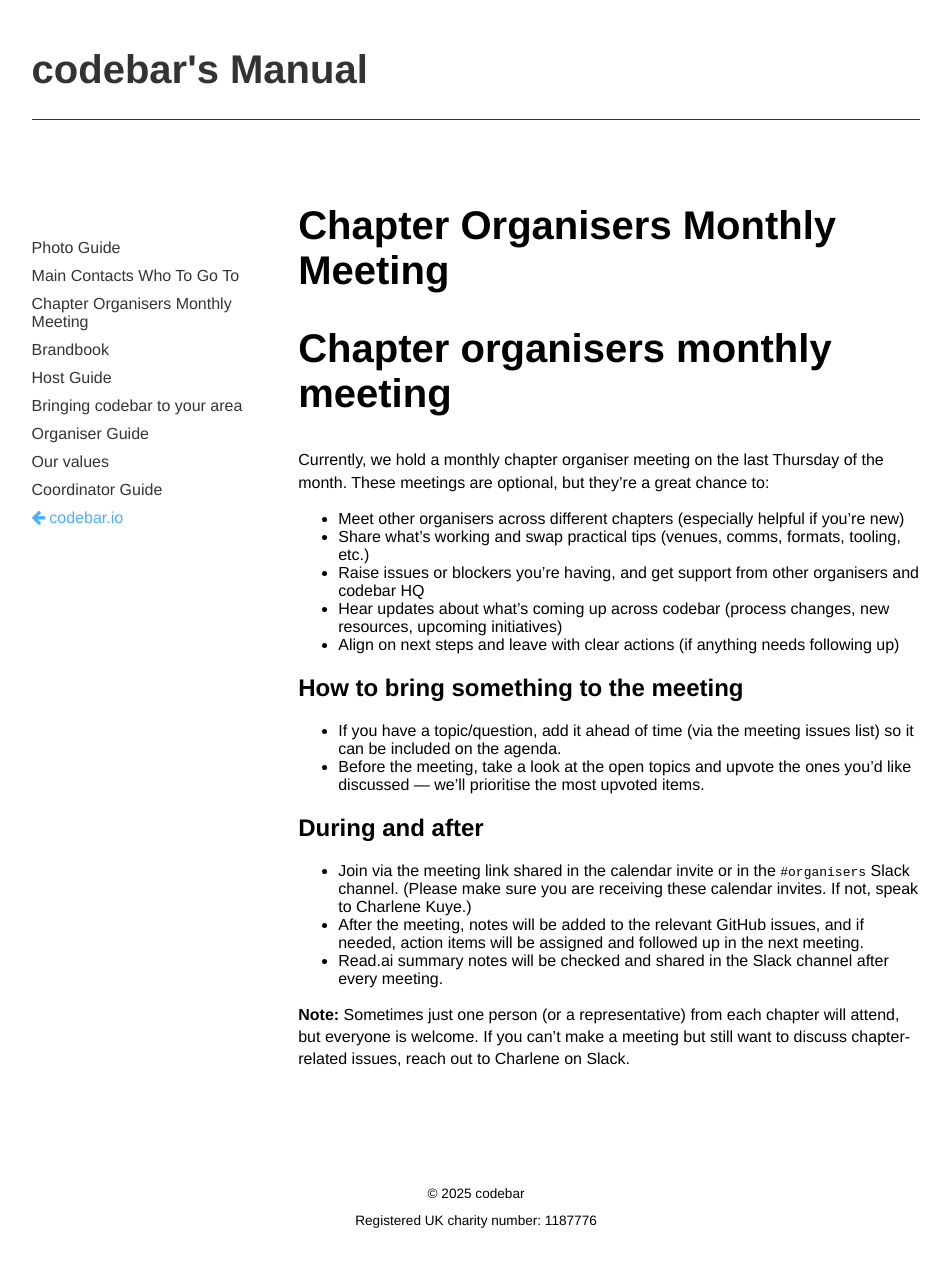
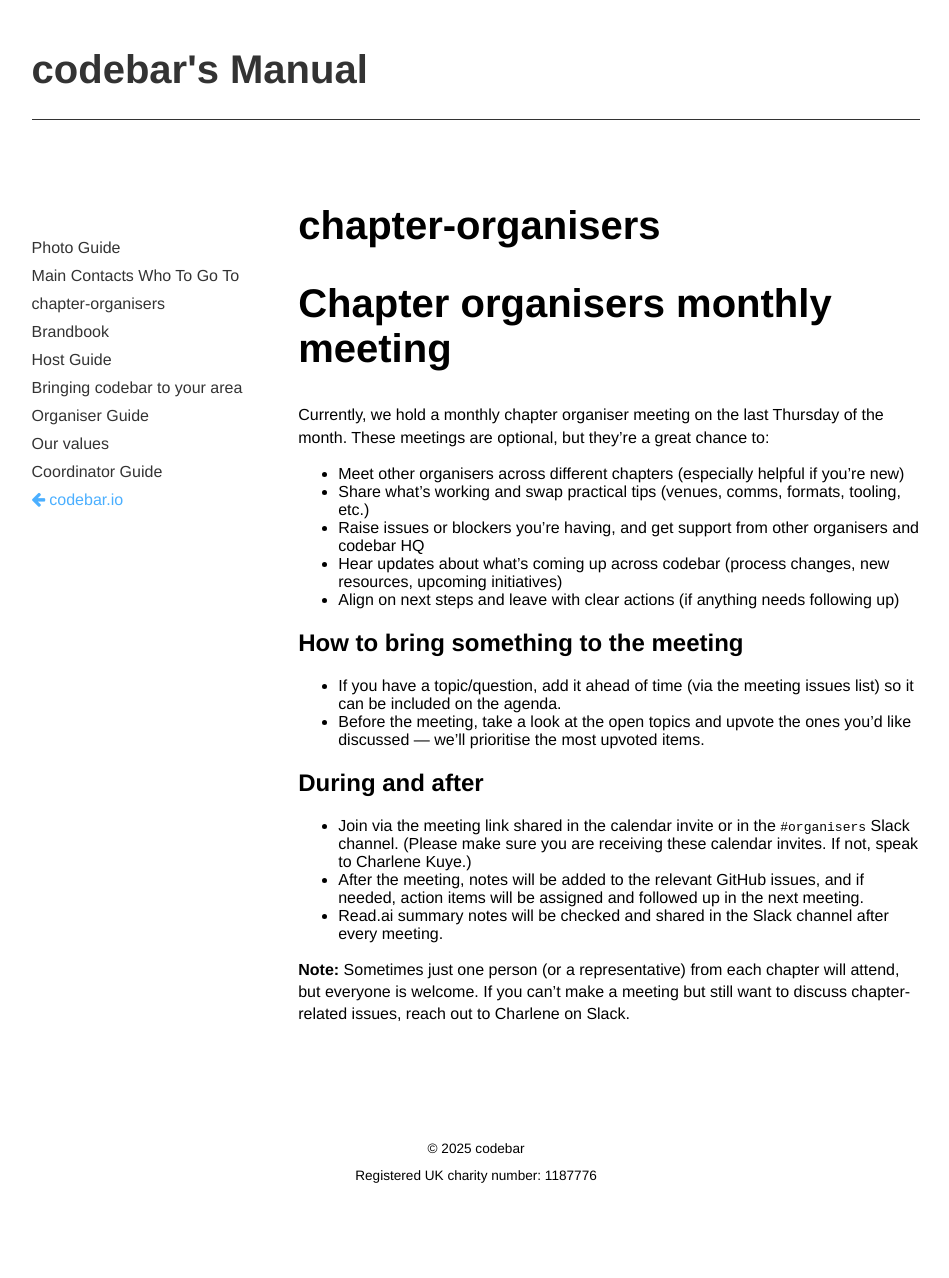
Before and after one commit to codebar/manual, a Jekyll site: the page built from _posts/2025-12-17-chapter-organisers-monthly-meeting.md, in a window 1280 px wide. Shown: the whole page, without its empty margins (164-1113 px from the left). Built offline with Jekyll 4.4.1, drawn with Linux system fonts in a browser that asks for light colours; nearby versions of some CDN libraries; our own code applies the rules of GitHub Pages for plain Markdown files; after the commit the page ends 1233 px from its top, so only the background shows below that; some of the changed lines change nothing that is shown.

Commit message:
Add front matter to chapter organisers meeting post

```diff
--- a/_posts/2025-12-17-chapter-organisers-monthly-meeting.md
+++ b/_posts/2025-12-17-chapter-organisers-monthly-meeting.md
@@ -1,3 +1,8 @@
+---
+layout: post
+title:  "chapter-organisers"
+---
+
 # Chapter organisers monthly meeting
 
 Currently, we hold a monthly chapter organiser meeting on the last Thursday of the month. These meetings are optional, but they’re a great chance to:
```
